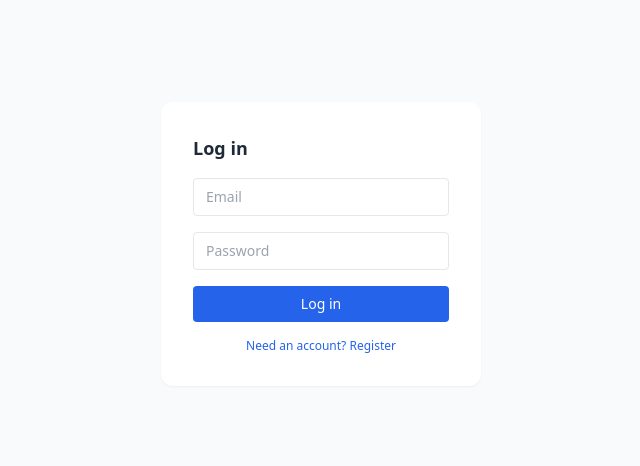
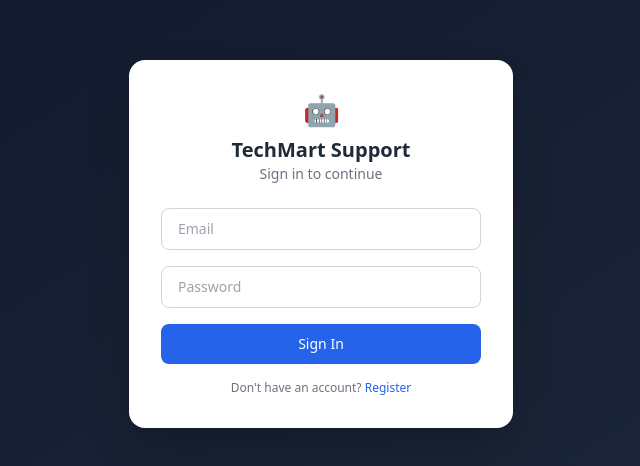
Before and after one commit to KVAlwaysLearning/Multi_Agent_AI_Customer_Support_Assistant_Sub, a Next.js app in the folder frontend/: page /login in a window 1280 px wide. Shown: the part 156-622 px from the top of the page, without its empty margins (319-959 px from the left). Built offline with nearby package versions, Linux system fonts and the light colour scheme.

Commit message:
Update login.js

```diff
--- a/frontend/pages/login.js
+++ b/frontend/pages/login.js
@@ -7,47 +7,49 @@ export default function Login() {
   const [email, setEmail] = useState("");
   const [password, setPassword] = useState("");
   const [error, setError] = useState(null);
+  const [loading, setLoading] = useState(false);
 
   async function handleSubmit(e) {
     e.preventDefault();
     setError(null);
+    setLoading(true);
     try {
       const data = await login(email, password);
       localStorage.setItem("access_token", data.access_token);
       router.push("/");
-    } catch (e) {
+    } catch {
       setError("Invalid email or password.");
+    } finally {
+      setLoading(false);
     }
   }
 
   return (
-    <div className="flex items-center justify-center h-screen bg-gray-50">
-      <form onSubmit={handleSubmit} className="bg-white p-8 rounded-xl shadow-sm w-80 space-y-4">
-        <h1 className="text-lg font-semibold text-gray-800">Log in</h1>
-        <input
-          type="email"
-          placeholder="Email"
-          value={email}
-          onChange={(e) => setEmail(e.target.value)}
-          className="w-full border rounded px-3 py-2 text-sm"
-          required
-        />
-        <input
-          type="password"
-          placeholder="Password"
-          value={password}
-          onChange={(e) => setPassword(e.target.value)}
-          className="w-full border rounded px-3 py-2 text-sm"
-          required
-        />
-        {error && <div className="text-xs text-red-600">{error}</div>}
-        <button type="submit" className="w-full bg-blue-600 text-white rounded py-2 text-sm">
-          Log in
-        </button>
-        <a href="/register" className="block text-xs text-center text-blue-600 hover:underline">
-          Need an account? Register
-        </a>
-      </form>
+    <div className="min-h-screen bg-gradient-to-br from-slate-900 to-slate-800 flex items-center justify-center p-4">
+      <div className="bg-white rounded-2xl shadow-2xl p-8 w-full max-w-sm">
+        <div className="text-center mb-6">
+          <div className="text-3xl mb-2">🤖</div>
+          <h1 className="text-xl font-bold text-gray-800">TechMart Support</h1>
+          <p className="text-sm text-gray-500">Sign in to continue</p>
+        </div>
+        <form onSubmit={handleSubmit} className="space-y-4">
+          <input type="email" placeholder="Email" value={email}
+            onChange={(e) => setEmail(e.target.value)} required
+            className="w-full border border-gray-300 rounded-lg px-4 py-2.5 text-sm focus:outline-none focus:ring-2 focus:ring-blue-500" />
+          <input type="password" placeholder="Password" value={password}
+            onChange={(e) => setPassword(e.target.value)} required
+            className="w-full border border-gray-300 rounded-lg px-4 py-2.5 text-sm focus:outline-none focus:ring-2 focus:ring-blue-500" />
+          {error && <p className="text-xs text-red-600 text-center">{error}</p>}
+          <button type="submit" disabled={loading}
+            className="w-full bg-blue-600 hover:bg-blue-700 disabled:opacity-50 text-white rounded-lg py-2.5 text-sm font-medium transition-colors">
+            {loading ? "Signing in..." : "Sign In"}
+          </button>
+        </form>
+        <p className="text-center text-xs text-gray-500 mt-4">
+          Don't have an account?{" "}
+          <a href="/register" className="text-blue-600 hover:underline">Register</a>
+        </p>
+      </div>
     </div>
   );
 }
```
